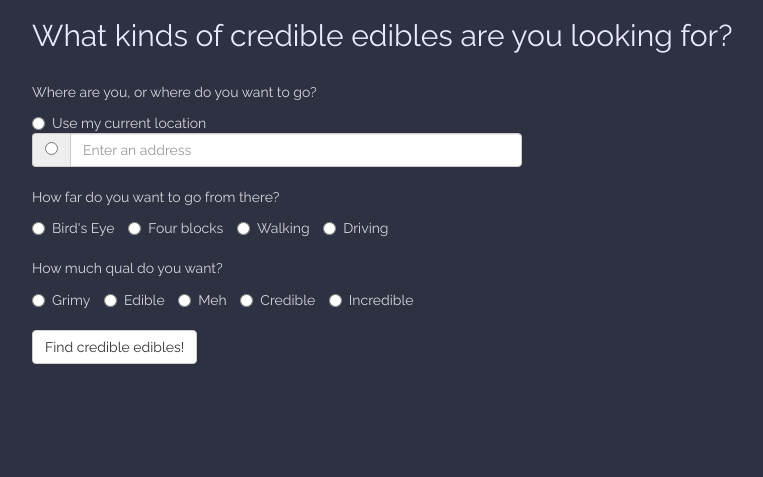
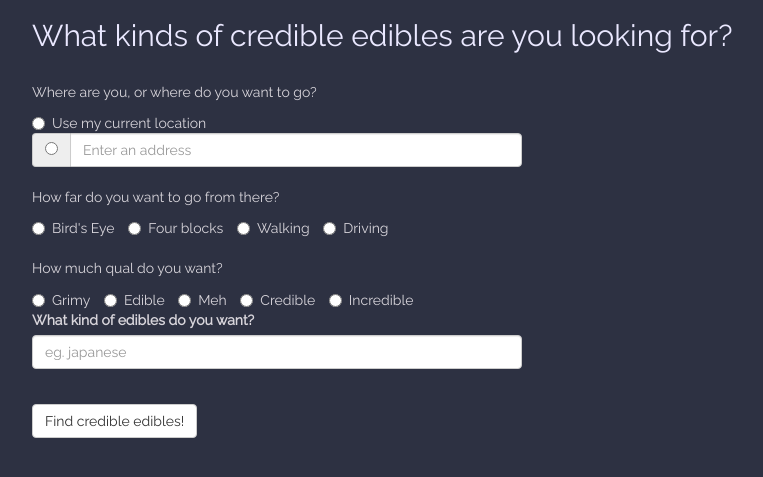
Before and after one commit to st234pa/CredibleEdibles, a Flask app: page / in a window 1280 px wide. Shown: the part 121-598 px from the top of the page, without its empty margins (233-996 px from the left). Run offline with Flask 2, Linux system fonts and the light colour scheme; parts of the project's set-up code (start-up, migrations or seed data) failed here and were passed over; some libraries are stand-ins or nearby versions.

Commit message:
Added a text input id=category for category. app.py and yelp.py need to be updated.

```diff
--- a/devlog.txt
+++ b/devlog.txt
@@ -158,3 +158,6 @@ Formated the lng and lat in googlemaps.py.
 
 ogal7 - 2016-12-12 8:15
 Added a search param to yelp.py and utf-8 encoded JS data
+
+st234py - 2016-12-14 9:45
+Added a text input id="category" for category. app.py and yelp.py need to be updated.
--- a/templates/homepage.html
+++ b/templates/homepage.html
@@ -72,6 +72,12 @@
 	</div>
 	<div class="row">
 	  <div class="col-lg-8">
+	    <div class="form-group">
+	      <label for="category">What kind of edibles do you want?</label>
+	      <input type="text" class="form-control" id="category" placeholder = "eg. japanese">
+	    </div>
+	<div class="row">
+	  <div class="col-lg-8">
 	    <br>
 	    <button type="submit" class="btn btn-default">Find credible edibles!</button>
 	  </div>
```
